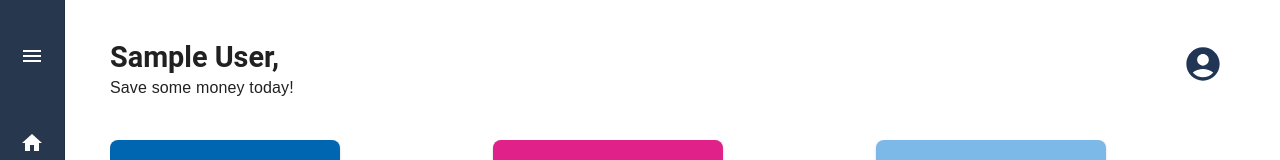
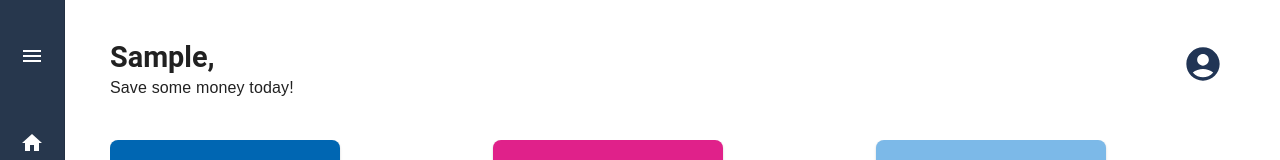
Before and after one commit to Ubongg/piggy-clone, a Next.js app: page / in a window 1280 px wide. Shown: the top 160 px of the page. Built offline with nearby package versions, Linux system fonts and the light colour scheme; no server answers; the database is empty; sample sign-in values are in the browser's storage.

Commit message:
displays only first name in home page

```diff
--- a/src/app/page.js
+++ b/src/app/page.js
@@ -64,7 +64,7 @@ const Home = () => {
         >
           <Box>
             <Typography variant="h5" fontWeight={600} fontSize="1.8rem">
-              {session?.data?.user.name},
+              {session?.data?.user.name.split(" ")[0]},
             </Typography>
             <Typography variant="p">Save some money today!</Typography>
           </Box>
```
